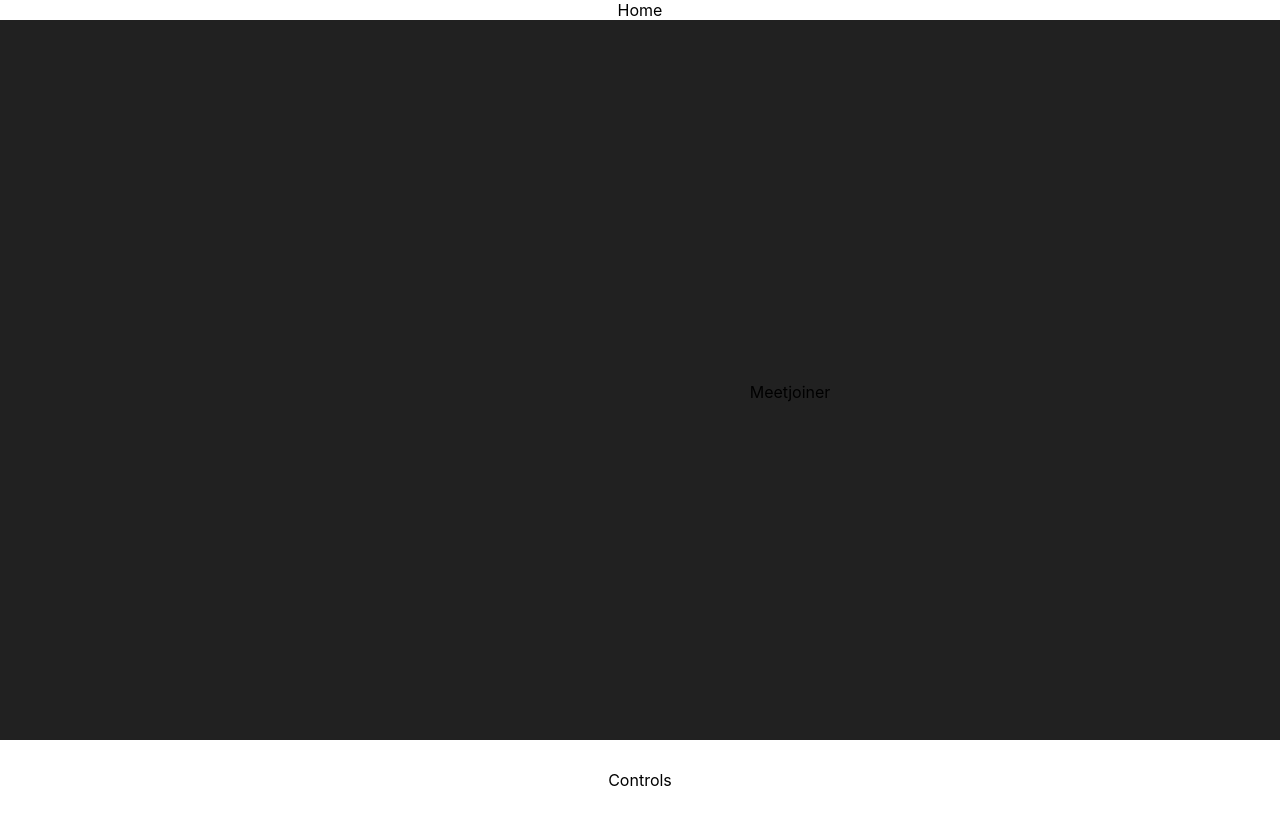
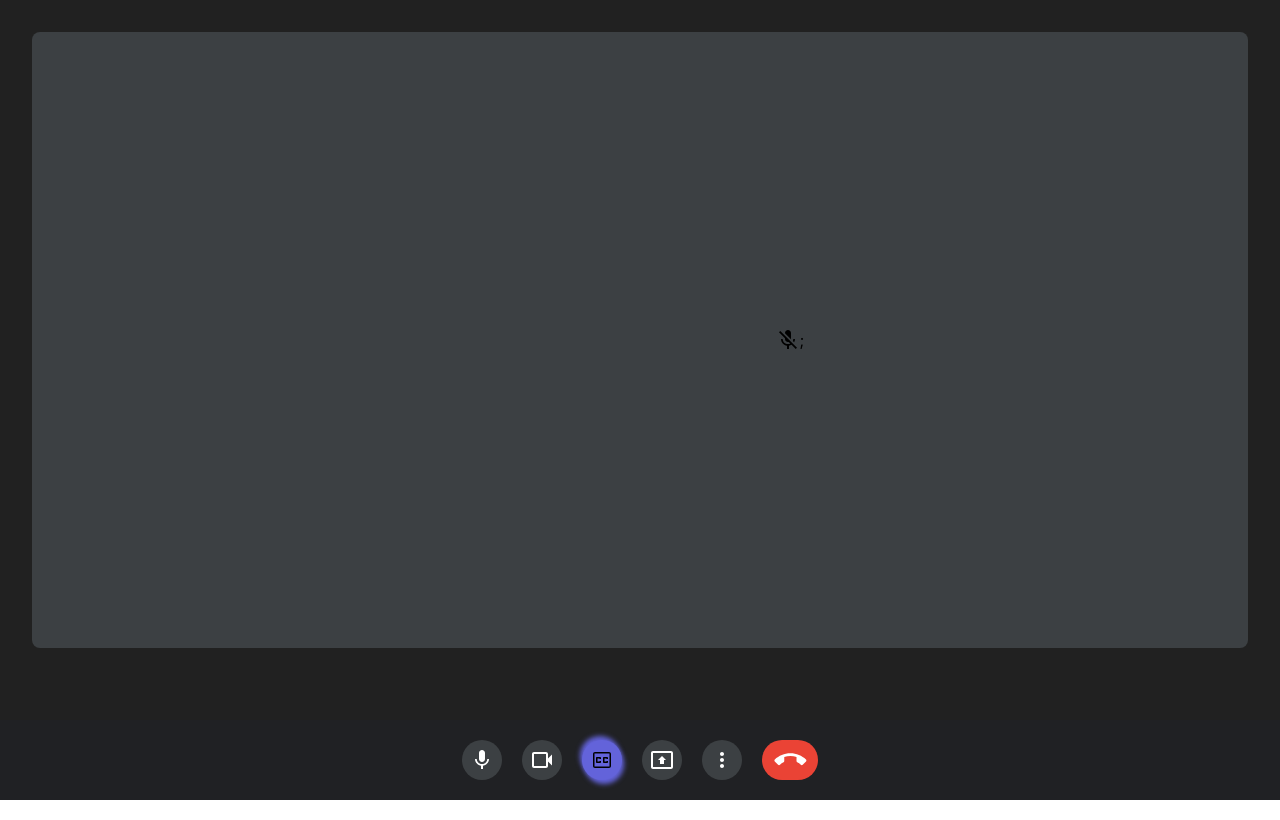
Before and after one commit to Hussein-miracle/GM-frontend, a React (Create React App) app: page / in a window 1280 px wide. Built offline with nearby package versions, Linux system fonts and the light colour scheme.

Commit message:
feat:setting up the state manager

```diff
--- a/package.json
+++ b/package.json
@@ -3,6 +3,10 @@
   "version": "0.1.0",
   "private": true,
   "dependencies": {
+    "@emotion/react": "^11.10.0",
+    "@emotion/styled": "^11.10.0",
+    "@mui/icons-material": "^5.8.4",
+    "@mui/material": "^5.9.3",
     "@reduxjs/toolkit": "^1.8.3",
     "@testing-library/jest-dom": "^5.14.1",
     "@testing-library/react": "^13.0.0",
--- a/src/components/controls/controls.tsx
+++ b/src/components/controls/controls.tsx
@@ -1,61 +1,87 @@
-import React,{useState , useEffect } from 'react';
-import {useSelector,useDispatch} from "react-redux";
-// import ReactTooltip from "react-tooltip";
+import React, { useState, useEffect } from "react";
+import { useSelector, useDispatch } from "react-redux";
+
+import Tooltip from "@mui/material/Tooltip";
+import MicIcon from "@mui/icons-material/Mic";
+import MicOffIcon from "@mui/icons-material/MicOff";
+import PresentToAllIcon from "@mui/icons-material/PresentToAll";
+import ClosedCaptionOffIcon from "@mui/icons-material/ClosedCaptionOff";
+import MoreVertIcon from "@mui/icons-material/MoreVert";
+import CallEndIcon from "@mui/icons-material/CallEnd";
+
+import { ReactComponent as VideoCamOnIcon } from "../../assets/icons/videoCamOn.svg";
+import { ReactComponent as VideoCamOffIcon } from "../../assets/icons/videoCamOff.svg";
+
 import "./controls.styles.scss";
-// import { ReactComponent  as VideoCamOnIcon } from '../../assets/icons/videoCamOn.svg';
-// import { ReactComponent  as VideoCamOffIcon } from '../../assets/icons/videoCamOff.svg';
-// import MicIcon from '@mui/icons-material/Mic';
-// import MicOffIcon from '@mui/icons-material/MicOff';
-// import PresentToAllIcon from '@mui/icons-material/PresentToAll';
-// import ClosedCaptionOffIcon from '@mui/icons-material/ClosedCaptionOff';
-// import MoreVertIcon from '@mui/icons-material/MoreVert';
-// import CallEndIcon from '@mui/icons-material/CallEnd';
 
 // {handleMicClick,handleShareScreenClick,handleCamClick})
-const Controls:React.FC = () => {
+const Controls: React.FC = () => {
+  const handleClickMic = () => {};
+  const handleClickCam = () => {};
+  const handleShareScreen = () => {};
+
+  const handleClickCaption = () => {};
   return (
     <div className="controls">
 
 
-Controls
+      {/* data-tip={streamState.micOn ? "Mute Mic" : "Unmute Mic"}  */}
 
-    {/* <button  data-tip={streamState.micOn ? "Mute Mic" : "Unmute Mic"}  className={`controls__btn ${ streamState.micOn === false ? "off" : "" }`}  onClick={handleClickMic} >
-      {streamState.micOn ? <MicIcon/> : <MicOffIcon/>}
+      <Tooltip title={true ? "Mute Mic" : "Unmute Mic"} arrow>
+              {/*  className={`controls__btn ${ streamState.micOn === false ? "off" : "" }`} */}
+        <button className={`controls__btn`} onClick={handleClickMic}>
+          {/* {streamState.micOn ? <MicIcon/> : <MicOffIcon/>} */}
+          {true ? <MicIcon /> : <MicOffIcon />}
+        </button>
+      </Tooltip>
 
-    </button> */}
+      {/* data-tip={streamState.camOn ? "Close Cam" : "Open Cam"} */}
+      <Tooltip title={true ? "Close Cam" : "Open Cam"} arrow>
+        {/* className={`controls__btn ${ streamState.camOn === false ? "off" : "" }`} */}
+        <button
+          className={`controls__btn ${false ? "off" : ""}`}
+          onClick={handleClickCam}
+        >
+          {/* {streamState.camOn ? <VideoCamOnIcon/> : <VideoCamOffIcon />}         */}
+          {true ? <VideoCamOnIcon /> : <VideoCamOffIcon />}
+        </button>
+      </Tooltip>
 
+      {/* data-tip={streamState.captionOn ? "disable caption" : "show caption"} */}
+      <Tooltip title={true ? "Disable Caption" : "Show Caption"} arrow>
+        {/* className={`controls__btn ${ streamState.captionOn ? "caption" : "" }`} */}
+        <button
+          className={`controls__btn ${true ? "caption" : ""}`}
+          onClick={handleClickCaption}
+        >
+          {/* {streamState.captionOn ? <ClosedCaptionOffIcon/> : <ClosedCaptionOffIcon/>} */}
+          {true ? <ClosedCaptionOffIcon /> : <ClosedCaptionOffIcon />}
+        </button>
+      </Tooltip>
 
-{/*
-    <button  data-tip={streamState.camOn ? "Close Cam" : "Open Cam"}  className={`controls__btn ${ streamState.camOn === false ? "off" : "" }`}   onClick={handleClickCam} >
-      {streamState.camOn ? <VideoCamOnIcon/> : <VideoCamOffIcon />}
-    </button> */}
-
-
-
-{/*
-    <button data-tip={streamState.captionOn ? "disable caption" : "show caption"}   className={`controls__btn ${ streamState.captionOn ? "caption" : "" }`}  onClick={handleClickCaption}>
-
-      {streamState.captionOn ? <ClosedCaptionOffIcon/> : <ClosedCaptionOffIcon/>}
-
-    </button> */}
-
-
-
-
-
-
-    {/* <button className="controls__btn" data-tip="Share Screen " disabled={streamState.screen} onClick={handleShareScreen}>
-      <PresentToAllIcon/>
-    </button>
-    <button className="controls__btn" data-tip="More Options">
-      <MoreVertIcon/>
-    </button>
-    <button className="controls__btn-call"  data-tip="Leave Meet">
-      <CallEndIcon/>
-    </button>
-    <ReactTooltip /> */}
-  </div>
-  )
-}
+      <Tooltip title="Share Screen" arrow>
+        {/* disabled={streamState.screen} onClick={handleShareScreen} */}
+        <button
+          type="button"
+          className="controls__btn"
+          disabled={false}
+          onClick={handleShareScreen}
+        >
+          <PresentToAllIcon />
+        </button>
+      </Tooltip>
+      <Tooltip title="More Options" arrow>
+        <button type="button" className="controls__btn">
+          <MoreVertIcon />
+        </button>
+      </Tooltip>
+      <Tooltip title="Leave Meet" arrow>
+        <button className="controls__btn-call">
+          <CallEndIcon />
+        </button>
+      </Tooltip>
+    </div>
+  );
+};
 
 export default Controls;
--- a/src/components/home/home.tsx
+++ b/src/components/home/home.tsx
@@ -7,7 +7,6 @@ import "./home.styles.scss";
 const Home:React.FC = () => {
   return (
     <div className="home">
-      Home
     <main className="home__content">
         <HomeScreen/>
     </main>
--- a/src/components/meetjoiner/meetjoiner.tsx
+++ b/src/components/meetjoiner/meetjoiner.tsx
@@ -1,14 +1,14 @@
 import React,{useState, useEffect, MutableRefObject} from 'react';
 import { useSelector } from 'react-redux';
 import "./meetjoiner.styles.scss";
-
-// import MicOffIcon from '@mui/icons-material/MicOff';
+import Tooltip from '@mui/material/Tooltip';
+import MicOffIcon from '@mui/icons-material/MicOff';
 import Screen from "../screen/screen";
 // {currentIndex,curJoiner,hideVideo,camRef,showPhoto,currentUser}
 
 type MeetJoinerProps = {
   currentIndex:number;
-  curJoiner:any;
+  curJoiner:object | null;
   hideVideo:boolean;
   camRef: MutableRefObject<HTMLVideoElement> ;
   showPhoto:boolean;
@@ -20,19 +20,7 @@ const MeetJoiner:React.FC<MeetJoinerProps> = ({currentIndex,curJoiner,hideVideo,
   const [curUser ,setCurUser]= useState(null)
   // const currentUserData = useSelector((state) => state.user.currentUser);
 
-  // useEffect(()=> {
-  //   if(!!currentUserData){
-  //   const {userName,currentUser} = currentUserData[Object.keys(currentUserData)[0]];
-  //   // console.log("user ineer",user);
-  //   setUser(userName)
-  //   setCurUser(currentUser)
-  // }
-  // },[currentUserData , curJoiner])
 
-  // if (!curJoiner){
-  //   return null;
-
-  // }
 
   // const {joinerInitialSettings,userName,photoURLColor} = curJoiner;
 
@@ -58,6 +46,10 @@ const MeetJoiner:React.FC<MeetJoinerProps> = ({currentIndex,curJoiner,hideVideo,
 
         {/* <MicOffIcon title="Muted"  className={`mic-off ${ curUser?.joinerInitialSettings?.audio === false ? "" : "hidden"}`}/> */}
 
+        <Tooltip  title="Muted" >
+            <MicOffIcon className={`mic-off`}/>
+        </Tooltip>;
+
         {/* <div className={`photo ${ !showPhoto ? "hidden" : ""}`} style={{
           backgroundColor:photoURLColor
         }}>{ showPhoto === true && userName[0].toUpperCase()}</div> */}
@@ -66,7 +58,7 @@ const MeetJoiner:React.FC<MeetJoinerProps> = ({currentIndex,curJoiner,hideVideo,
         {/* <div className="display-name">
           {userName} <span> {currentUser ?  "(You)" : ""}</span>
         </div> */}
-      Meetjoiner
+
       </Screen>
 
     </div>
--- a/src/components/meetjoiners/meetjoiners.tsx
+++ b/src/components/meetjoiners/meetjoiners.tsx
@@ -110,7 +110,7 @@ const MeetJoiners:React.FC = () => {
         // showPhoto={ currentUser?.joinerInitialSettings?.video === false && currentUser?.joinerInitialSettings?.screen === false ? true : false }
         camRef={videoRef}
         currentIndex={0}
-        curJoiner={undefined}
+        curJoiner={null}
         hideVideo={false}
         showPhoto={false}
         currentUser={true}
--- a/src/index.css
+++ b/src/index.css
@@ -1,13 +1,70 @@
+*,*::after,*::before{
+  margin:0;
+  padding:0;
+  box-sizing:border-box;
+}
 body {
-  margin: 0;
   font-family: -apple-system, BlinkMacSystemFont, 'Segoe UI', 'Roboto', 'Oxygen',
     'Ubuntu', 'Cantarell', 'Fira Sans', 'Droid Sans', 'Helvetica Neue',
     sans-serif;
   -webkit-font-smoothing: antialiased;
   -moz-osx-font-smoothing: grayscale;
+    --gm-background-color: #fff;
+    --gm--icon-background-color: #3c4043;
+    --gm-body-text-color: #3c4043;
+    --gm-caption-color: #5f6368;
+    --gm-screen-off-color: #353b48;
+    --gm-error-color-highlight: #fce8e6;
+    --gm-error-color: #c5221f;
+    --gm-disable-color: #ea4335;
+    --gm-hairline-color: #dadce0;
+    --gm-hint-color: #5f6368;
+    --gm-label-color: #5f6368;
+    --gm-navigation-icon-color: #3c4043;
+    --gm-neutral-highlight-color: #f8f9fa;
+    --gm-neutral-outline-color: #dadce0;
+    --gm-overlay-color--on-theme-background: #202124;
+    --gm-secondary-icon-color: var(--gm-label-color);
+    --gm-text-color--on-dark-background: var(--gm-text-color--on-theme-background);
+    --gm-text-color--on-theme-background: #fff;
+    --gm-theme-color--base: #1a73e8;
+    --gm-theme-color--elevation-shadow-1: rgba(26,115,232,0.149);
+    --gm-theme-color--elevation-shadow-2: rgba(26,115,232,0.302);
+    --gm-theme-color--stateful: #174ea6;
+    --gm-theme-color-highlight: #e8f0fe;
+    --gm-theme-color: #1a73e8;
+    --gm-tooltip-background-color: #3c4043;
+    --mdc-theme-primary: var(--gm-theme-color);
+    --gm-fillbutton-container-color: var(--gm-theme-color);
+    --gm-fillbutton-ink-color: var(--gm-text-color--on-theme-background);
+    --gm-fillbutton-state-color: var(--gm-overlay-color--on-theme-background);
+    --gm-fillbutton-ambient-color: var(--gm-theme-color--elevation-shadow-1);
+    --gm-fillbutton-keyshadow-color: var(--gm-theme-color--elevation-shadow-2);
+    --gm-hairlinebutton-outline-color: var(--gm-neutral-outline-color);
+    --gm-hairlinebutton-outline-color--stateful: var(--gm-theme-color--stateful);
+    --gm-hairlinebutton-ink-color: var(--gm-theme-color);
+    --gm-hairlinebutton-ink-color--stateful: var(--gm-theme-color--stateful);
+    --gm-hairlinebutton-state-color: var(--gm-theme-color);
+    --gm-colortextbutton-ink-color: var(--gm-theme-color);
+    --gm-colortextbutton-ink-color--stateful: var(--gm-theme-color--stateful);
+    --gm-colortextbutton-state-color: var(--gm-theme-color);
 }
 
 code {
   font-family: source-code-pro, Menlo, Monaco, Consolas, 'Courier New',
     monospace;
 }
+
+input{
+  font-size:1rem;
+}
+
+html,body{
+  height: 100%;
+}
+
+
+svg,img,video,picture,canvas{
+  display: block;
+  max-width: 100%;
+}
--- a/src/index.tsx
+++ b/src/index.tsx
@@ -1,15 +1,19 @@
-import React from 'react';
-import ReactDOM from 'react-dom/client';
-import './index.css';
-import App from './App';
-import reportWebVitals from './reportWebVitals';
+import React from "react";
+import ReactDOM from "react-dom/client";
+import { Provider } from "react-redux";
+import { store } from './reduxtoolkit/app/store';
+import "./index.css";
+import App from "./App";
+import reportWebVitals from "./reportWebVitals";
 
 const root = ReactDOM.createRoot(
-  document.getElementById('root') as HTMLElement
+  document.getElementById("root") as HTMLElement
 );
 root.render(
   <React.StrictMode>
-    <App />
+    <Provider store={store}>
+      <App />
+    </Provider>
   </React.StrictMode>
 );
 
--- /dev/null
+++ b/src/reduxtoolkit/app/store.ts
@@ -0,0 +1,14 @@
+import { configureStore } from "@reduxjs/toolkit";
+
+import userSlice from "../features/user/userSlice";
+
+export const store = configureStore({
+  reducer:{
+    user:userSlice
+  }
+})
+
+export type RootState = ReturnType<typeof store.getState>;
+
+
+export type AppDispatch = typeof store.dispatch;
--- /dev/null
+++ b/src/reduxtoolkit/features/user/userSlice.ts
@@ -0,0 +1,18 @@
+import { createSlice } from "@reduxjs/toolkit";
+
+const INITIAL_STATE = {
+  currentUser:null,
+  meetJoiners:{},
+  mainStream:null
+}
+
+const userReducerSlice = createSlice({
+  name:"userSlice",
+  initialState:INITIAL_STATE,
+  reducers:{
+
+  }
+})
+
+
+export default userReducerSlice.reducer;
```
Also changed, not shown: src/components/controls/controls.styles.scss (+18 -15 lines), 1 other file (tests, documents, lock files or other folders).
